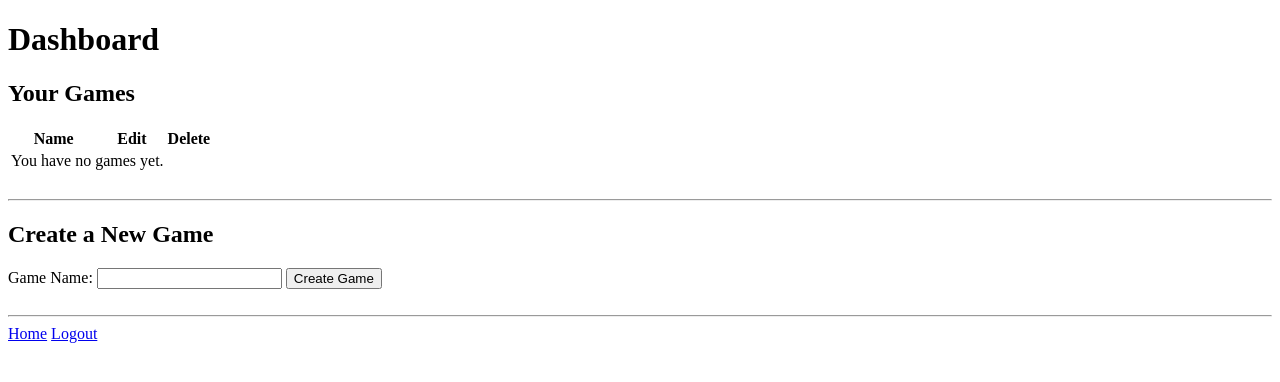
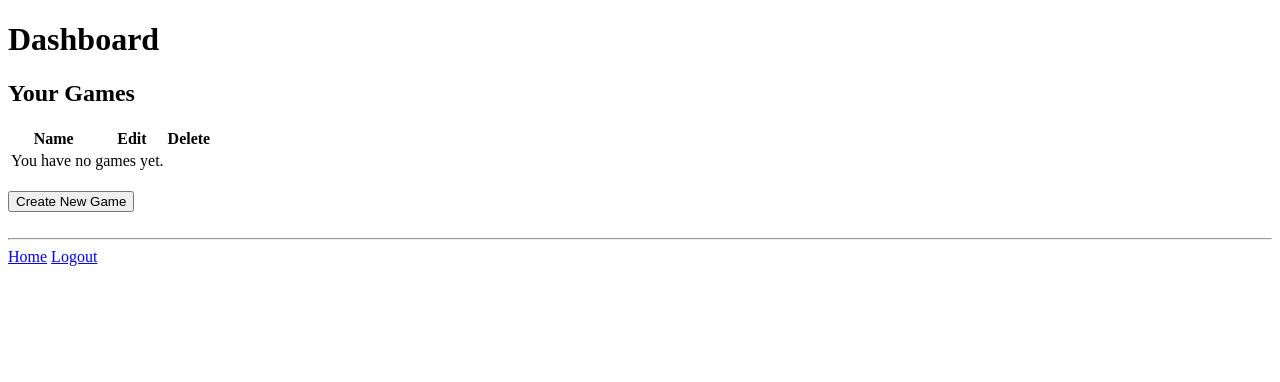
Before and after one commit to jkuusto/rpg-random-encounters, a Flask app: page /dashboard in a window 1280 px wide. Shown: the top 382 px of the page. Run offline with Flask 3, Linux system fonts and the light colour scheme; the visitor is signed in with stand-in values (Sample User, id 1).

Commit message:
Change Create New Game form to a button which leads to edit_text.html prompting name for new game, changes to edit_text to accommodate this and upcoming features, change Rename game link to a button

```diff
--- a/routes.py
+++ b/routes.py
@@ -42,17 +42,22 @@ def game(game_id):
                                encounters_biome=encounters_biome)
 
 
-@app.route("/create_game", methods=["POST"])
+@app.route("/create_game", methods=["GET", "POST"])
 def create_game():
-    game_name = request.form["name"]
     user_id_value = user_id()
     if not user_id_value:
         flash("You must be logged in to create a game", "error")
         return redirect("/login")
     else:
-        create_new_game(game_name, user_id_value)
-        flash("Game created successfully", "success")
-        return redirect("/dashboard")
+        if request.method == "POST":
+            game_name = request.form["content"]
+            create_new_game(game_name, user_id_value)
+            flash("Game created successfully", "success")
+            return redirect("/dashboard")
+        else:
+            placeholder_text = "Enter game name here (max. 30 characters)"
+            return render_template("edit_text.html",
+                                   placeholder=placeholder_text)
 
 
 @app.route("/edit_text/<int:game_id>", methods=["GET", "POST"])
@@ -63,13 +68,15 @@ def rename_game(game_id):
         return redirect("/")
     else:
         if request.method == "POST":
-            new_name = request.form["name"]
+            new_name = request.form["content"]
             rename_game_in_db(game_id, new_name)
             flash("Game renamed successfully", "success")
             return redirect("/dashboard")
         else:
+            placeholder_text = "Enter new name here (max. 30 characters)"
             return render_template("edit_text.html", game_id=game_id,
-                                   game_name=game.name)
+                                   game_name=game.name,
+                                   placeholder=placeholder_text)
 
 
 @app.route("/delete_game/<int:game_id>", methods=["POST"])
--- a/templates/dashboard.html
+++ b/templates/dashboard.html
@@ -24,8 +24,12 @@
         </tr>
         {% for game in games %}
             <tr>
-                <td><a href="{{ url_for('game', game_id=game.id) }}">{{game.name }}</a></td>
-                <td><a href="{{ url_for('rename_game', game_id=game.id) }}">Rename</a></td>
+                <td><a href="{{ url_for('game', game_id=game.id) }}">{{ game.name }}</a></td>
+                <td>
+                    <form action="{{ url_for('rename_game', game_id=game.id) }}" method="get">
+                        <button type="submit">Rename</button>
+                    </form>
+                </td>
                 <td>
                     <form action="{{ url_for('delete_game', game_id=game.id) }}" method="post">
                         <input type="submit" value="Delete">
@@ -38,15 +42,12 @@
             </tr>
         {% endfor %}
     </table>
+    <br>
+    <form action="{{ url_for('create_game') }}" method="get">
+        <button type="submit">Create New Game</button>
+    </form>
     <br><hr>
 
-    <h2>Create a New Game</h2>
-    <form action="{{ url_for('create_game') }}" method="post">
-        <label for="name">Game Name:</label>
-        <input type="text" id="name" name="name" required>
-        <input type="submit" value="Create Game">
-    </form>
-    <br><hr>
     <a href="/">Home</a>
     <a href="/logout">Logout</a>
 </body>
--- a/templates/edit_text.html
+++ b/templates/edit_text.html
@@ -7,8 +7,9 @@
 <body>
     <h1>Text Editor</h1>
     <form action="" method="post">
-        <label for="name">Edit text:</label>
-        <input type="text" id="name" name="name" required>
+        <label for="textedit"></label>
+        <textarea id="textedit" name="content" placeholder="{{ placeholder }}" required>{{ preset }}</textarea>
+        <br>
         <input type="submit" value="Submit">
     </form>
 </body>
```
Also changed, not shown: README.md.
